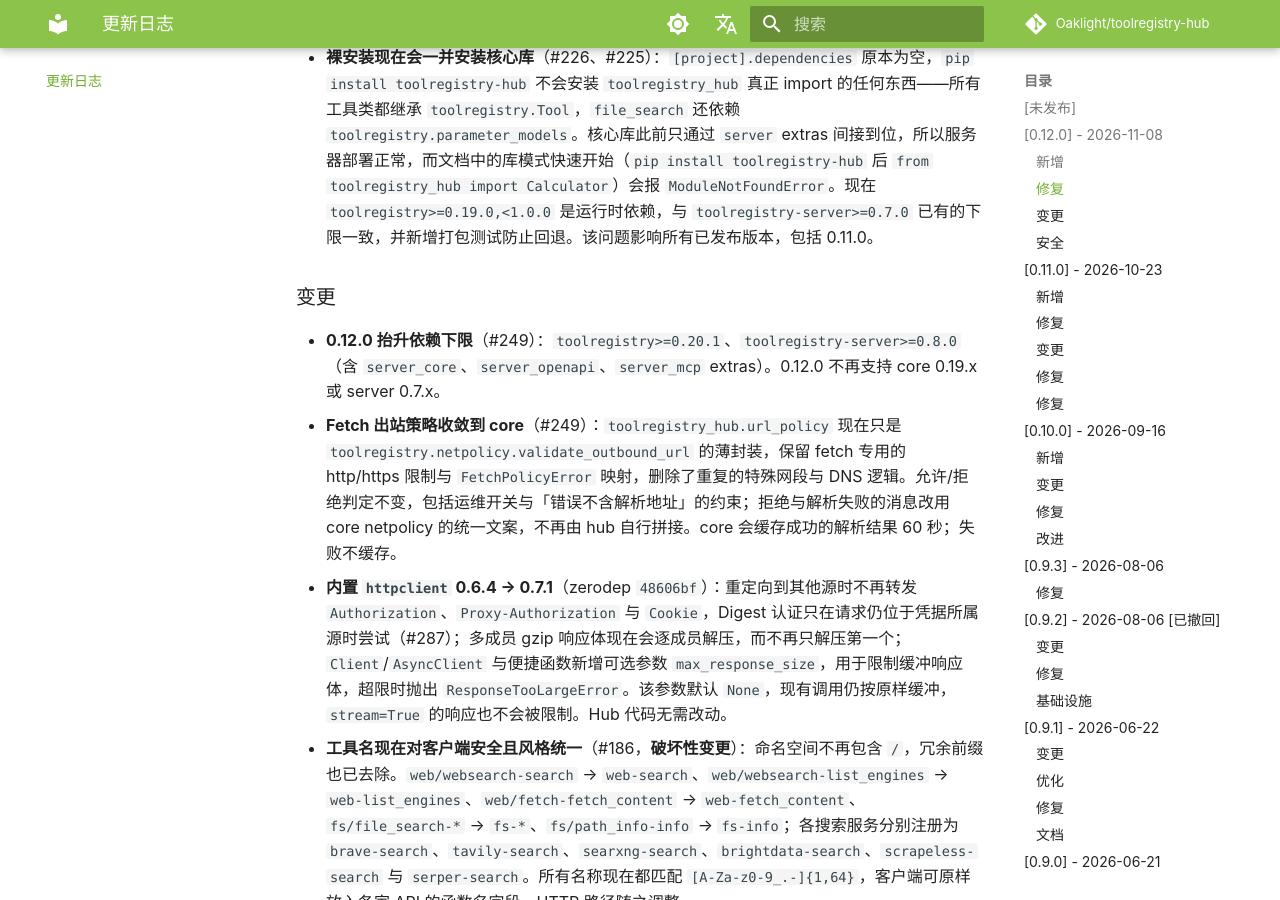
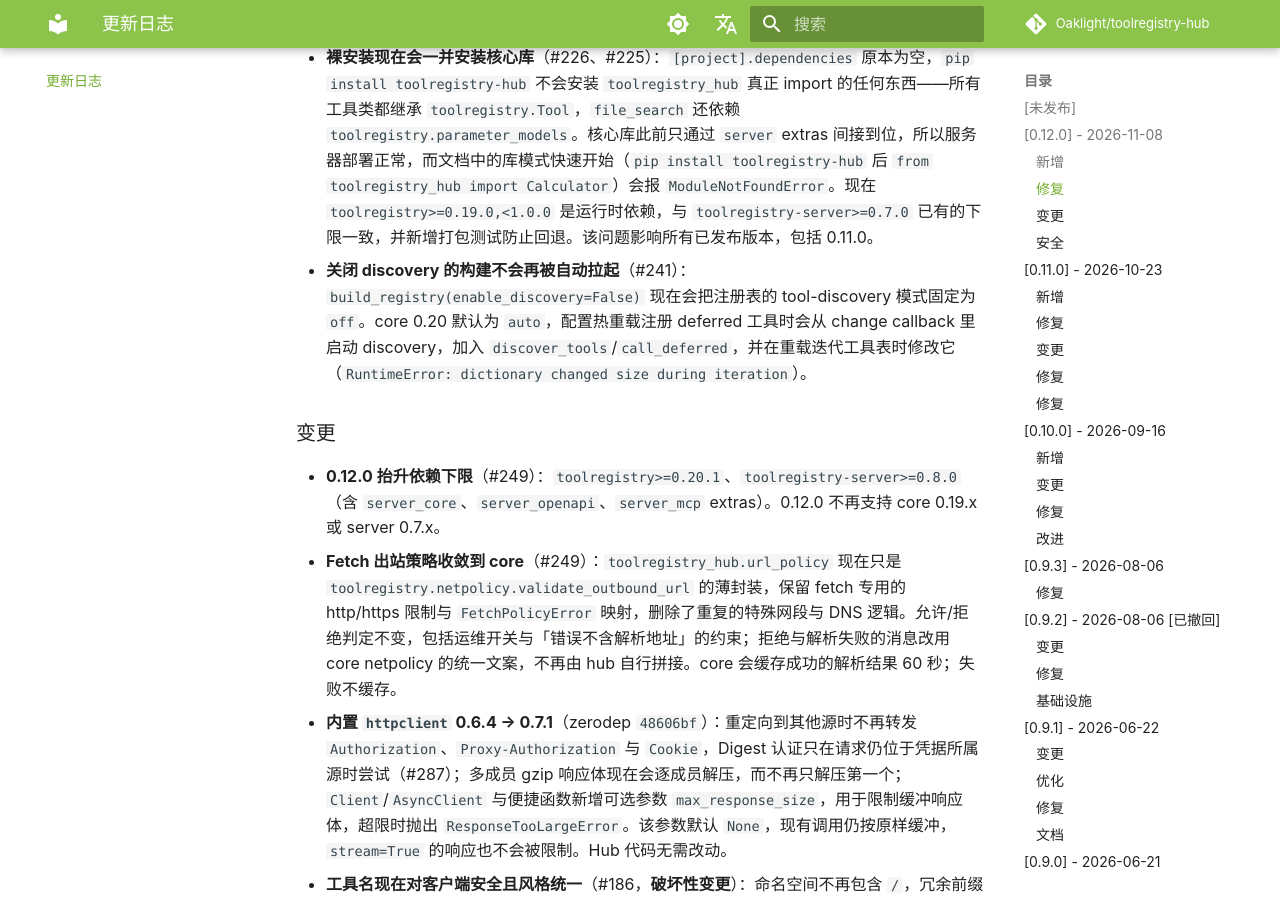
Before and after one commit to Oaklight/toolregistry-hub, an MkDocs documentation site: the page built from docs/changelog.md, in a window 1280 px wide and 900 px high, scrolled down 1288 px. Built offline with MkDocs 1.6.1 and Material for MkDocs 9.7.7, drawn with Linux system fonts in a browser that asks for light colours; some web fonts are replaced; comment, search, counter and statistics services are not loaded.

Commit message:
docs(changelog): 在 0.12.0 记录 discovery 关闭构建的修复

```diff
--- a/docs/changelog.md
+++ b/docs/changelog.md
@@ -27,6 +27,7 @@
 - **Hub 默认元数据会在每次 reload 时重置管理面板编辑**（#232）：`apply_hub_overrides` 每次应用 diff 都会把 `_TOOL_METADATA` 重放到整个注册表，因此从管理面板修改的 `tags`、`defer`、`title`、`search_hint` 或执行提示会被下一次无关的配置变更静默覆盖。现在 `reload_registry` 把它本次注册的工具名传给 `on_reload`，回调只处理这些工具。已存在的工具保持当前值；本次 reload 注册的工具仍会获得 Hub 默认值，文件中的 `tool_metadata` 之后仍然优先。
 - **零工具的 source 不再在每次 reload 时重新注册**（#233）：空工具名集合过去同时表示「被排除」「注册失败」「注册成功但没有工具」，diff 因此把三种情况都当成需要重新注册，导致不 advertise 工具的 MCP 服务器在每次无关配置变更时都重连。现在按 source 记录 `applied`、`excluded` 或 `failed`：已应用但零工具的 source 不再重注册，失败的会重试，被排除的进入范围后才注册。
 - **裸安装现在会一并安装核心库**（#226、#225）：`[project].dependencies` 原本为空，`pip install toolregistry-hub` 不会安装 `toolregistry_hub` 真正 import 的任何东西——所有工具类都继承 `toolregistry.Tool`，`file_search` 还依赖 `toolregistry.parameter_models`。核心库此前只通过 `server` extras 间接到位，所以服务器部署正常，而文档中的库模式快速开始（`pip install toolregistry-hub` 后 `from toolregistry_hub import Calculator`）会报 `ModuleNotFoundError`。现在 `toolregistry>=0.19.0,<1.0.0` 是运行时依赖，与 `toolregistry-server>=0.7.0` 已有的下限一致，并新增打包测试防止回退。该问题影响所有已发布版本，包括 0.11.0。
+- **关闭 discovery 的构建不会再被自动拉起**（#241）：`build_registry(enable_discovery=False)` 现在会把注册表的 tool-discovery 模式固定为 `off`。core 0.20 默认为 `auto`，配置热重载注册 deferred 工具时会从 change callback 里启动 discovery，加入 `discover_tools`/`call_deferred`，并在重载迭代工具表时修改它（`RuntimeError: dictionary changed size during iteration`）。
 
 ### 变更
 
```
